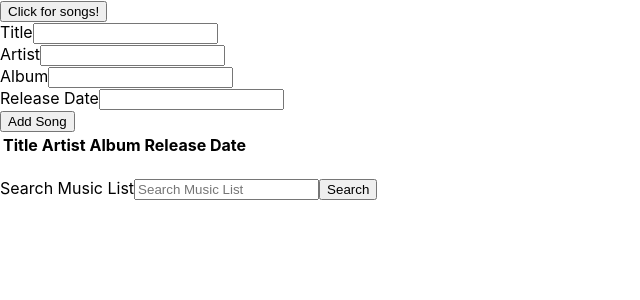
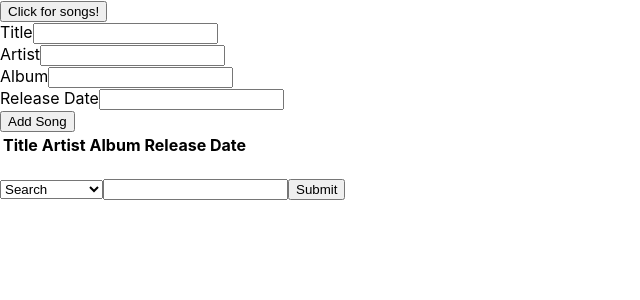
Before and after one commit to SpencerMuniz/React-Music-Library, a React (Create React App) app: page / in a window 1280 px wide. Shown: the top 300 px of the page, without its empty margins (0-640 px from the left). Built offline with nearby package versions, Linux system fonts and the light colour scheme.

Commit message:
created new filter method for SearchBar is not populating filter

```diff
--- a/src/Components/App.jsx
+++ b/src/Components/App.jsx
@@ -18,6 +18,7 @@ class App extends Component{
         this.getMusic();
         this.deleteSong();
         this.addSong();
+        this.filterMusic()
     }
 
 
@@ -39,13 +40,26 @@ class App extends Component{
         this.getMusic()
     }
 
+    filterMusic = (field, searchWord) => {
+        console.log(field);
+        console.log(searchWord);
+        let results = this.state.musicList.filter(function(test){
+            if(test[field] === searchWord){
+                return true
+            }
+        })
+        this.setState({
+            musicList: results
+        })
+    }
+
     render(){
         return (
             <div>
                 <button onClick={this.getMusic}>Click for songs!</button>
                 <AddNewSong createNewSong={this.addSong} />
                 <SongTable deleteSong={this.deleteSong} musicList={this.state.musicList} /> <br />
-                <SearchBar></SearchBar>
+                <SearchBar filter={this.filterMusic} musicList={this.state.musicList} filterMusicList={this.filterMusicList} />
             </div>
         )
     }
--- a/src/Components/SearchBar/SearchBar.jsx
+++ b/src/Components/SearchBar/SearchBar.jsx
@@ -1,16 +1,44 @@
 import React from 'react';
+import { Component } from 'react';
 
-const SearchBar = () => {
-    return(
-            <form action="/" method="get">
-            <label htmlFor="header-search">
-            <span className="visually-hidden">Search Music List</span>
-            </label>
-            <input type="text" id="header-search" placeholder="Search Music List" name="artist"
-        />
-        <button type="submit">Search</button>
-    </form>
+class SearchBar extends Component {
+    constructor(props){
+        super(props);
+        this.state = {
+            searchWord: "",
+            field: ""
+        }
+    }
 
-    )
+    onChange = (event) => {
+        this.setState({
+            [event.target.name] : event.target.value
+        })
+    }
+
+    handleSubmit = (string) => {
+        string.preventDefault()
+        this.props.filter(this.state.field, this.state.searchWord)
+    }
+
+
+    render(){
+        return (
+            <div>
+                <form onSubmit={this.handleSubmit}>
+                    <select name="field" onChange={this.onChange}>
+                        <option select value="">Search</option>
+                        <option value="title">Title</option>
+                        <option value="album">Album</option>
+                        <option value="artist">Artist</option>
+                        <option value="release_date">Release Date</option>
+                    </select>
+
+                    <input onChnage={this.onChange} name="searchWord"></input>
+                    <button type="submit">Submit</button>
+                </form>
+            </div>
+        );
+    }
 }
 export default SearchBar;
```
